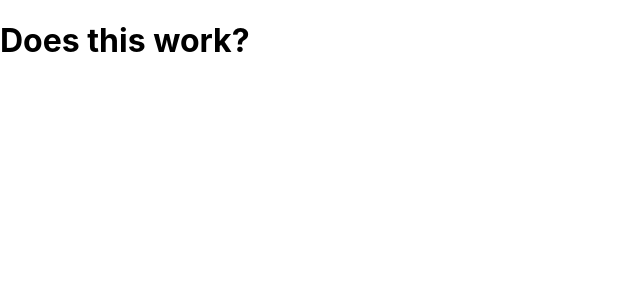
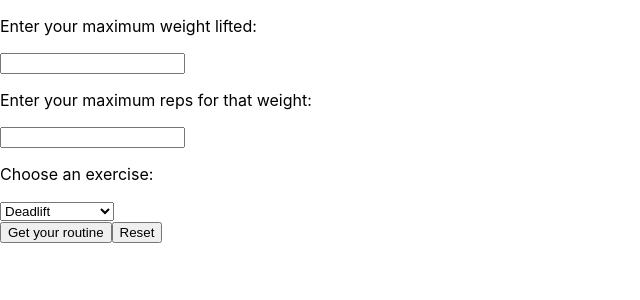
Before and after one commit to reddygtvs/reactGym, a React (Create React App) app in the folder react-gym/: page / in a window 1280 px wide. Shown: the top 300 px of the page, without its empty margins (0-640 px from the left). Built offline with nearby package versions, Linux system fonts and the light colour scheme.

Commit message:
rendering form layout(HTML/JSX)

```diff
--- a/react-gym/src/App.js
+++ b/react-gym/src/App.js
@@ -1,11 +1,74 @@
-
+import React from 'react';
 
 function App() {
   return (
     <div className="App">
-      <h1>Does this work?</h1>
+      <form>
+        {/* Input for weight */}
+        <label for="weight">
+          <p>Enter your maximum weight lifted:</p>
+          <input type="number" id="weight" name="weight"></input>
+        </label>
+
+        {/* Input for reps */}
+        <label for="reps">
+          <p>Enter your maximum reps for that weight:</p>
+          <input type="number" id="reps" name="reps"></input>
+        </label>
+
+        {/* Input for exercise */}
+        <label for="exercise">
+          <p>Choose an exercise:</p>
+        </label>
+
+        {/* Selection list for exercise input */}
+        <select name="excercises" id="excercise">
+          <option value="Deadlift">Deadlift</option>
+          <option value="Bench Press">Bench Press</option>
+          <option value="Shoulder Press">Shoulder Press</option>
+          <option value="Squat">Squat</option>
+        </select>
+
+        {/* Submit & Reset Buttons */}
+        <div>
+          <a>
+            <button type="submit">Get your routine</button>
+          </a>
+          <a>
+            <button type="reset">Reset</button>
+          </a>
+        </div>
+      </form>
     </div>
   );
 }
 
 export default App;
+
+
+{/* <form onsubmit="return printMain()" class="form-container">
+                <ul id="noDot">
+                    <li>
+                        <label for="weight">
+                            <p>Enter your maximum weight lifted:</p>
+                        </label><br>
+                        <input type="number" id="weight" name="weight"><br>
+                    </li>
+                    <li>
+                        <label for="reps">
+                            <p>Enter your maximum reps for that weight:</p>
+                        </label><br>
+                        <input type="number" id="reps" name="reps"><br>
+                    </li>
+
+                    <li>
+                    </li>
+                    </ul>
+                    <a>
+                        <button type="submit" onclick="window.location='index.html#training-log-section';">Get your routine</button>
+                    </a>
+
+                    <a class="button" onclick="resetAll()">
+                        <button type=reset>Reset</button>
+                    </a>
+</form> */}
```
